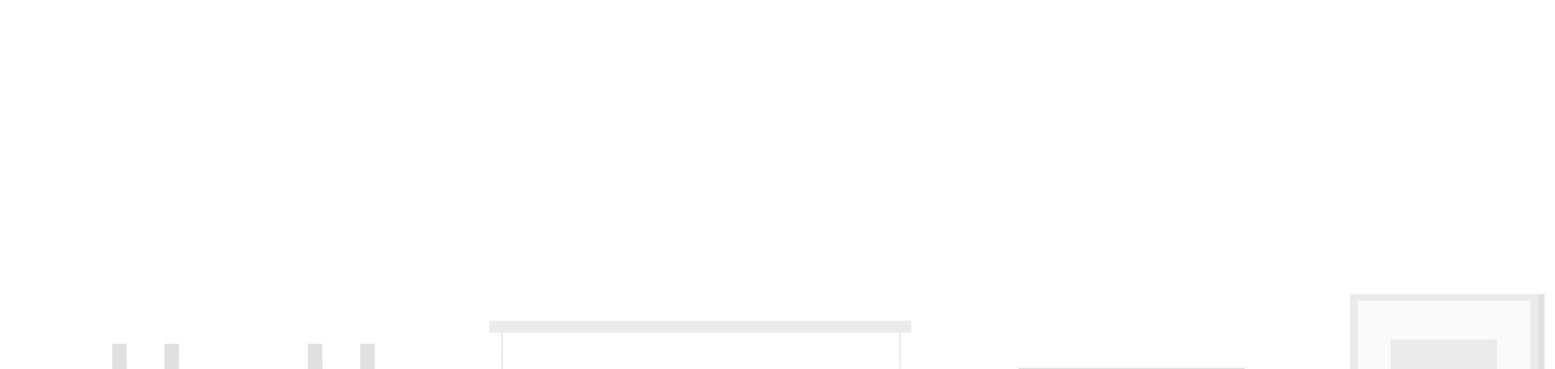
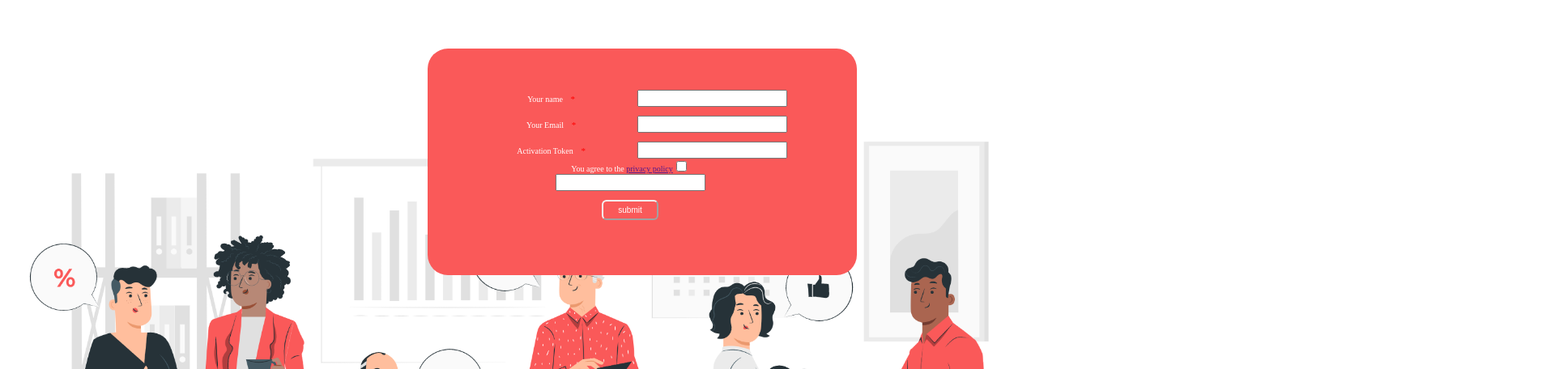
Before and after one commit to Katinka047/FOURTH-ASSIGNMENT-MELVIN-ONRAMP-010, a plain HTML site: page index.html in a window 1280 px wide. Shown: the part 160-616 px from the top of the page at 81% size, 1920 px wide, since content can reach past the window. Drawn offline with Linux system fonts and the light colour scheme.

Commit message:
working progress

```diff
--- a/index.html
+++ b/index.html
@@ -8,8 +8,8 @@
     <title>Document</title>
 </head>
 <body>
-    <img src="../images/img.png" alt="img.png">
-    <div class="form">
+  <div>
+     <div class="form">
       <form class="details"><br>
         <div>
                <label class="a">Your name <span>*</span></label>
@@ -32,6 +32,8 @@
     <input type="submit" Value="submit" class="btn">
 </div>
 </form>
+  </div>
+
 </body>
 <script>
 
--- a/style.css
+++ b/style.css
@@ -1,15 +1,15 @@
 body{
-border: 0px;
-margin: 0px;
-}
-.body{
+    background-image: url(./images/img.png);
+    background-size: cover;
+    padding-left: 300px;
+    padding-right: 300px;
 }
 .form{
     border: red;
     border-radius:25px;
     background-color: #fa5959;
-    padding: 20px 10px 0px 0px;
-    margin: 500px;
+    padding: 40px 80px 40px 50px;
+    margin: 220px;
     text-align-last: center;
     text-align: center;
     justify-content: space-evenly;
@@ -19,8 +19,8 @@ margin: 0px;
     color: white;
 }
 .a{
-    width: 160px;
-    display: inline-block;
+    width: 200px;
+    display: inline-block
 }
 .btn{
     border: 1;
```
